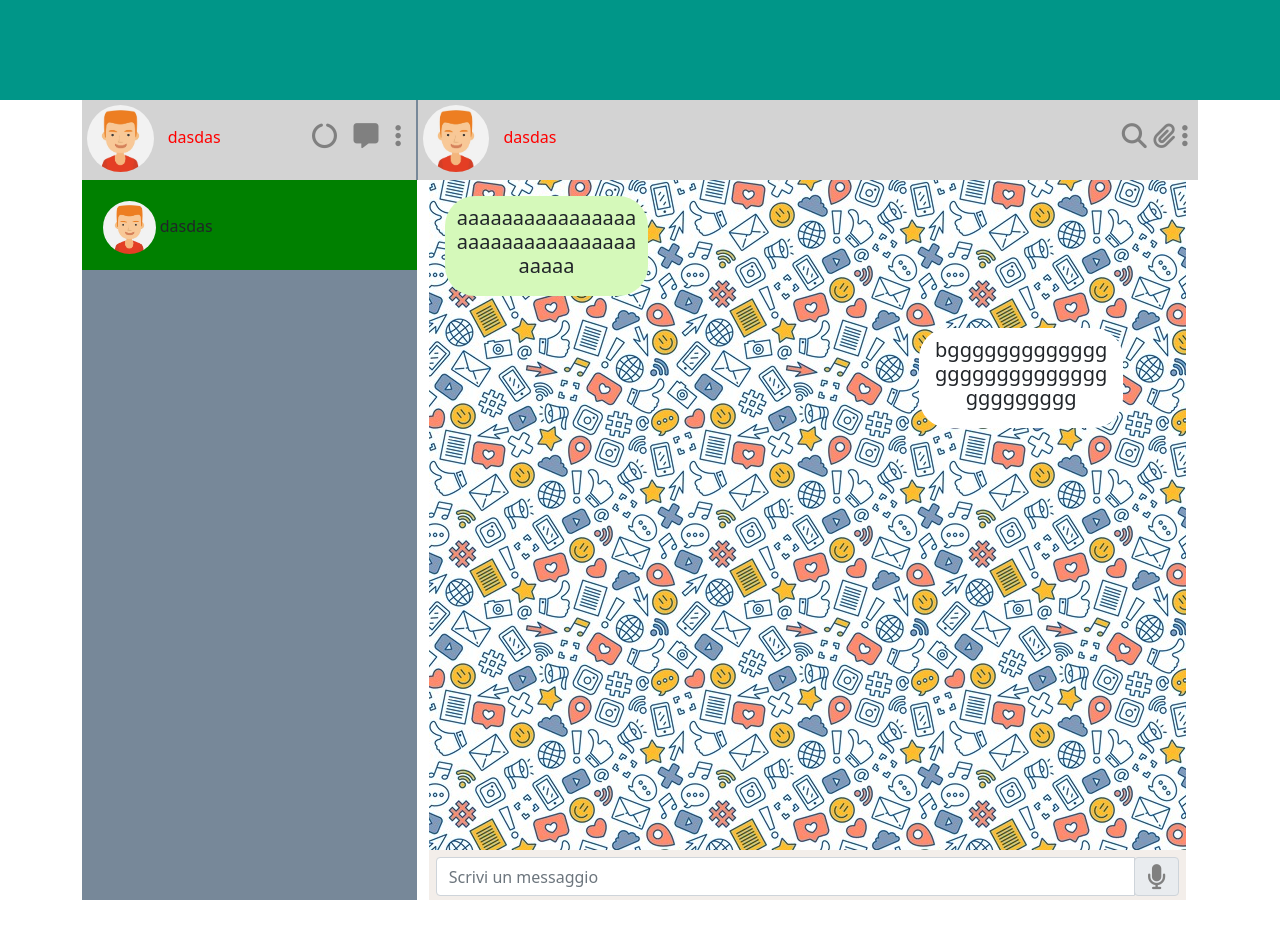
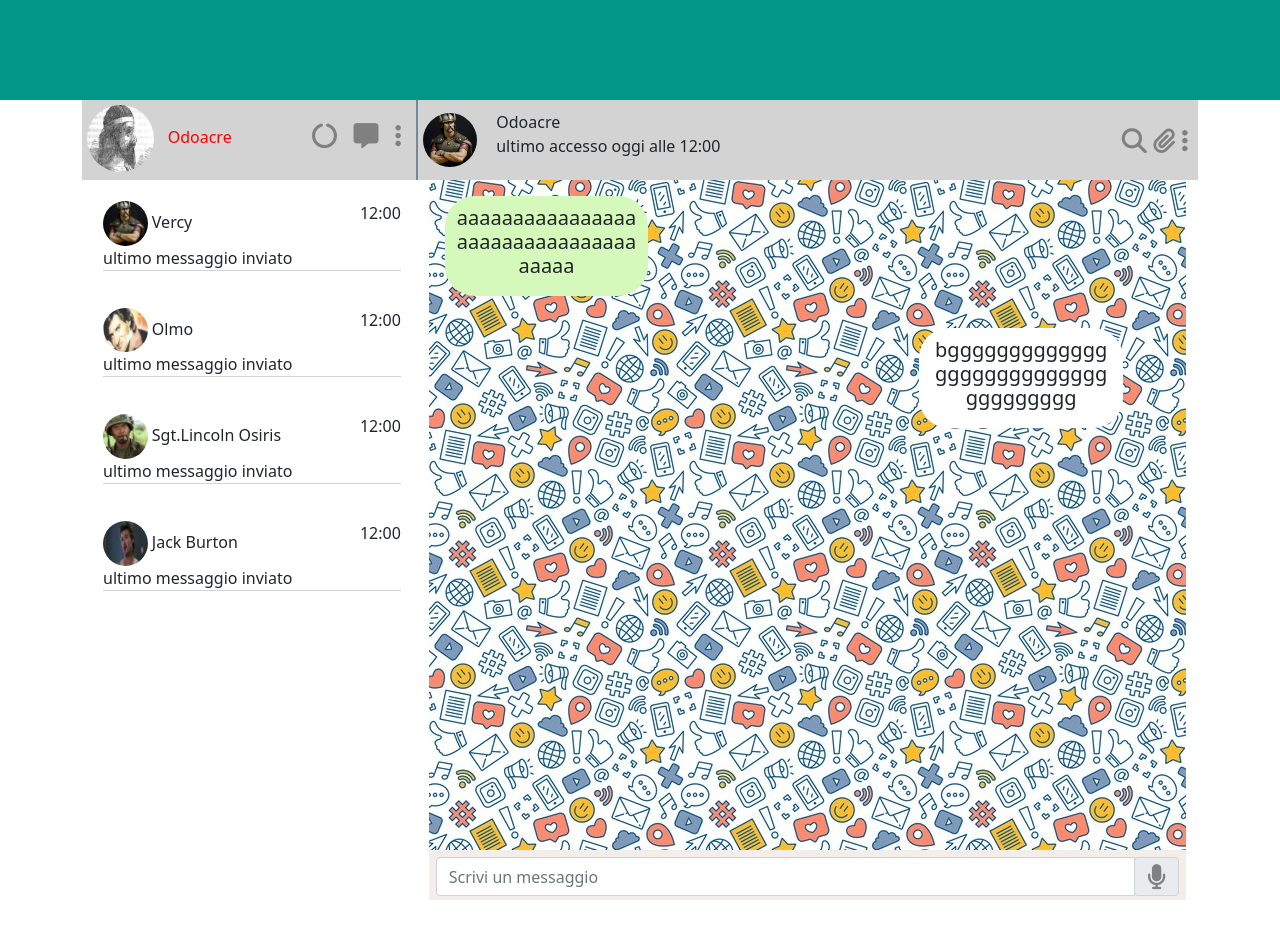
Before and after one commit to GabryP91/vue-boolzapp, a plain HTML site: page index.html in a window 1280 px wide. Drawn offline with nearby package versions, Linux system fonts and the light colour scheme.

Commit message:
create users list and fix layout problems

```diff
--- a/css/style.css
+++ b/css/style.css
@@ -34,30 +34,38 @@
 
 /* CoNTAINER containerBox:ContactUser */
 .ContactUser {
-    background-color: lightslategray;
+
     overflow-y: auto;
     height: calc(100vh - 80px);
     flex-basis: 30%;
 }
 
-.ContactUser .row .col-12 {
-    background-color: green;
+
+.ContactUser .row .col-12:hover {
+    background-color: rgb(238, 238, 238);
 }
 
-.ContactUser .row .col-12:hover {
-    background-color: red;
+.ContactUser .ImgName{
+    margin: 5px 0px 0px 5px;
+    position: relative;
+    border-bottom: 1px solid lightgray;
+}
+
+.ContactUser .ImgName .time {
+    position: absolute;
+    top: 0;
+    right: 0;
+}
+
+.ContactUser .ImgName h7{
+    display: inline;
 }
 
 
-.ContactUser .ImgName{
-    width: 150px;
-    margin: 5px 0px 0px 5px;
-}
-
 .ContactUser .ImgName .avatar {
-    width: 35%;
+    width: 15%;
     border-radius: 50px;
-
+    vertical-align: middle;
 }
 
 .ConAvUs {
@@ -117,24 +125,23 @@
 /* CoNTAINER containerBox:top,topD */
 
 .top .topD .ImgName {
-    width: 190px;
-    margin: 5px 0px 0px 5px;
+    margin: 0px 0px 0px 5px;
 }
 
 .top .topD .ImgName .avatar {
-    width: 35%;
+    width: 7%;
     border-radius: 50px;
-
+    margin: -15px 0px 0px 0px;
 }
 
 .top .topD .ImgName .name {
-    color: red;
-    margin-left: 10px;
+    margin: 10px 15px 0px 15px;
+    display: inline-block;
 }
 
 .top .topD .Icon {
     text-align: right;
-    margin-top: -65px;
+    margin-top: -55px;
     padding: 10px;
     font-size: 25px;
 }
--- a/index.html
+++ b/index.html
@@ -40,7 +40,7 @@
                         <div class="topS">
 
                             <div class="ImgName">
-                                <img src="img-recap/avatar-esempi/avatar_1.jpg" alt="avatar1" class="avatar"> <h7 class="name">dasdas</h7>
+                                <img src="img-recap/avatar-esempi/avatar1.jpg" alt="avatarUser" class="avatar"> <h7 class="name">Odoacre</h7>
                             </div>
 
                             <div class="Icon">
@@ -55,7 +55,10 @@
                         <div class="topD">
 
                             <div class="ImgName">
-                                <img src="img-recap/avatar-esempi/avatar_1.jpg" alt="avatar1" class="avatar"> <h7 class="name">dasdas</h7>
+                                <img src="img-recap/avatar-esempi/avatar2.jpeg" alt="avatarUser" class="avatar">
+                                 <h7 class="name">Odoacre
+                                    <br>ultimo accesso oggi alle <span class="time">12:00</span>
+                                 </h7>
                             </div>
 
                             <div class="Icon">
@@ -71,14 +74,48 @@
 
                     <!-- Container lista contatti utente Bootstrap (ContactUser)  -->
                     <div class="container-fluid ContactUser">
+
                         <!-- niente margini interni (evita lo scroll orizzontale) -->
                         <div class="row g-0">
+
                             <div class="col-12 p-3 ">
                                 <div class="ImgName">
-                                    <img src="img-recap/avatar-esempi/avatar_1.jpg" alt="avatar1" class="avatar">
-                                     <h7 class="name">dasdas</h7>
+                                    <img src="img-recap/avatar-esempi/avatar2.jpeg" alt="Lista avatar 1" class="avatar">
+                                     <h7 class="name">
+                                        Vercy<span class="time">12:00</span>
+                                        <br>ultimo messaggio inviato
+                                     </h7>
                                 </div>
                             </div>
+                            <div class="col-12 p-3 ">
+                                <div class="ImgName">
+                                    <img src="img-recap/avatar-esempi/avatar3.jpg" alt="Lista avatar 2" class="avatar">
+                                     <h7 class="name">
+                                        Olmo<span class="time">12:00</span>
+                                        <br>ultimo messaggio inviato
+                                     </h7>
+                                </div>
+                            </div>
+                            <div class="col-12 p-3 ">
+                                <div class="ImgName">
+                                    <img src="img-recap/avatar-esempi/avatar4.jpg" alt="Lista avatar 3" class="avatar">
+                                     <h7 class="name">
+                                        Sgt.Lincoln Osiris<span class="time">12:00</span>
+                                        <br>ultimo messaggio inviato
+                                     </h7>
+                                </div>
+                            </div>
+                            <div class="col-12 p-3 ">
+                                <div class="ImgName">
+                                    <img src="img-recap/avatar-esempi/avatar5.jpg" alt="Lista avatar 4" class="avatar">
+                                     <h7 class="name">
+                                        Jack Burton<span class="time">12:00</span>
+                                        <br>ultimo messaggio inviato
+                                     </h7>
+                                </div>
+                            </div>
+
+
 
                         </div>
                     </div>
```
Also changed, not shown: img-recap/avatar-esempi/avatar1.jpg (added), img-recap/avatar-esempi/avatar2.jpeg (added), img-recap/avatar-esempi/avatar3.jpg (added), img-recap/avatar-esempi/avatar4.jpg (added), img-recap/avatar-esempi/avatar5.jpg (added), img-recap/avatar-esempi/avatar_1.jpg (deleted), img-recap/avatar-esempi/avatar_2.jpg (deleted), img-recap/avatar-esempi/avatar_3.jpg (deleted), img-recap/avatar-esempi/avatar_4.jpg (deleted), img-recap/avatar-esempi/avatar_io.jpg (deleted).
